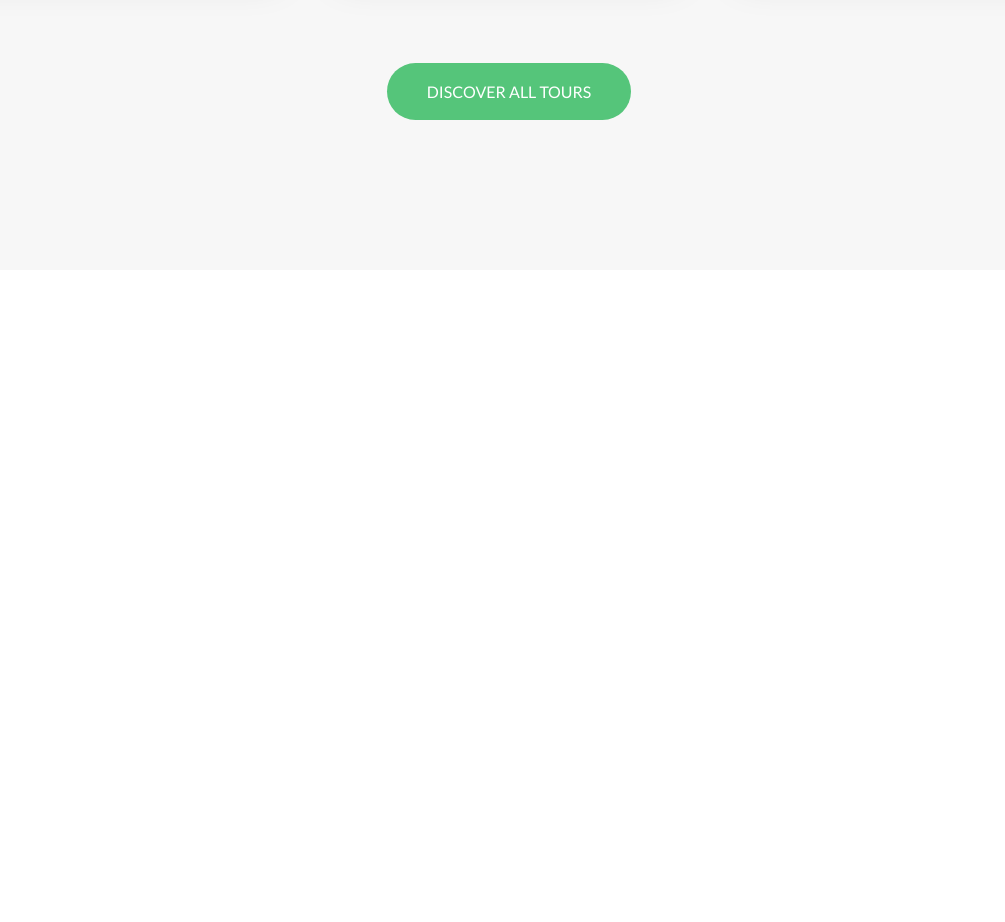
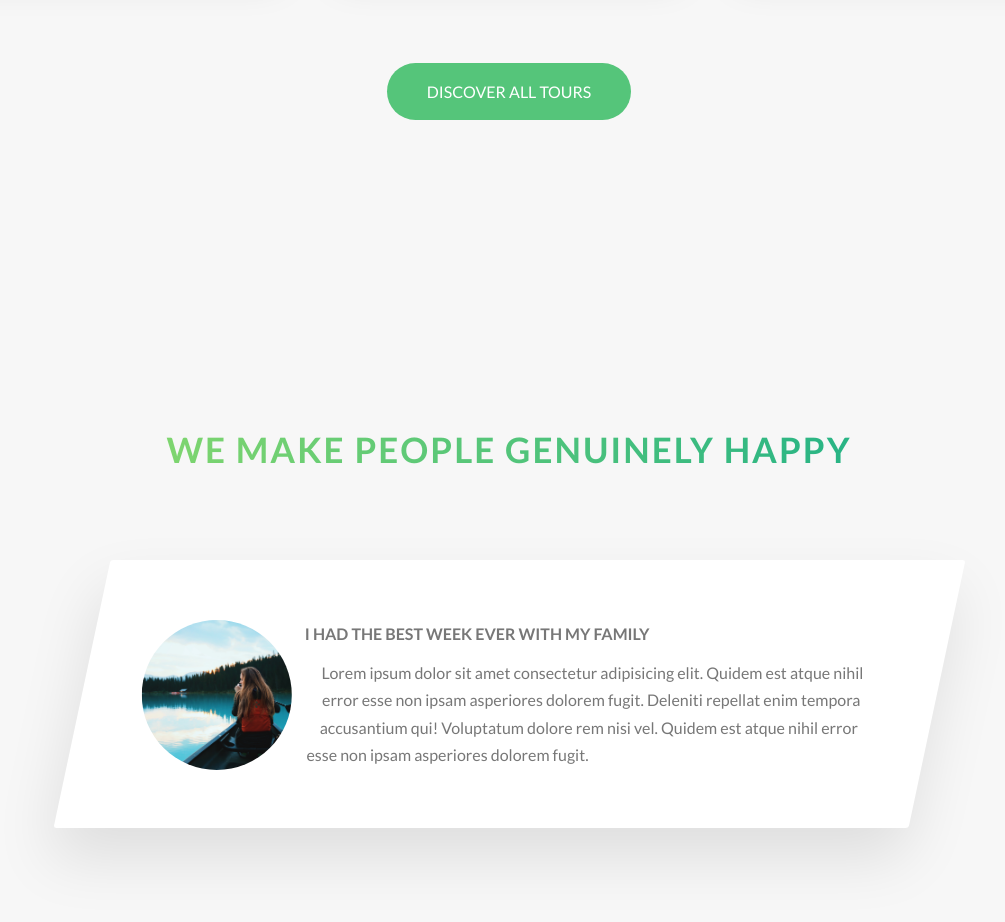
Before and after one commit to nikita-rudenko/html-css-practice, a website: page 15. Natours Project/index.html in a window 1280 px wide. Shown: the part 2917-3839 px from the top of the page, without its empty margins (131-1136 px from the left). Before the commit the page ends 3217 px from the top, so only its background shows below. Drawn offline with Linux system fonts and the light colour scheme.

Commit message:
build story component

```diff
--- a/15. Natours Project/index.html
+++ b/15. Natours Project/index.html
@@ -243,6 +243,38 @@
 					<a href="#" class="btn btn--green">Discover all tours</a>
 				</div>
 			</section>
+
+			<section class="section-stories">
+				<div class="u-center-text u-margin-bottom-big">
+					<h2 class="heading-secondary">
+						We make people genuinely happy
+					</h2>
+				</div>
+
+				<div class="row">
+					<div class="story">
+						<figure class="story__shape">
+							<img
+								class="story__image"
+								src="img/nat-8.jpg"
+								alt="Person on a tour."
+							/>
+						</figure>
+						<div class="story__text">
+							<h3 class="heading-tertiary u-margin-bottom-small">
+								I had the best week ever with my family
+							</h3>
+							<p>
+								Lorem ipsum dolor sit amet consectetur adipisicing elit. Quidem
+								est atque nihil error esse non ipsam asperiores dolorem fugit.
+								Deleniti repellat enim tempora accusantium qui! Voluptatum
+								dolore rem nisi vel. Quidem est atque nihil error esse non ipsam
+								asperiores dolorem fugit.
+							</p>
+						</div>
+					</div>
+				</div>
+			</section>
 		</main>
 
 		<!--	<section class="grid-test">
--- /dev/null
+++ b/15. Natours Project/sass/components/_story.scss
@@ -0,0 +1,30 @@
+.story {
+	width: 75%;
+	margin: 0 auto;
+	box-shadow: 0 3rem 6rem rgba($color-black, 0.1);
+	background-color: $color-white;
+	border-radius: 3px;
+	padding: 6rem;
+	padding-left: 9rem;
+	font-size: $default-font-size;
+	transform: skewX(-12deg);
+
+	&__shape {
+		width: 15rem;
+		height: 15rem;
+		float: left;
+		-webkit-shape-outside: circle(50% at 50% 50%);
+		shape-outside: circle(50% at 50% 50%);
+		-webkit-clip-path: circle(50% at 50% 50%);
+		clip-path: circle(50% at 50% 50%);
+		transform: translate(-3rem) skewX(12deg);
+	}
+
+	&__image {
+		height: 100%;
+	}
+
+	&__text {
+		transform: skewX(12deg);
+	}
+}
--- a/15. Natours Project/sass/main.scss
+++ b/15. Natours Project/sass/main.scss
@@ -11,6 +11,7 @@
 @import 'components/card';
 @import 'components/composition';
 @import 'components/feature-box';
+@import 'components/story';
 
 @import 'layout/grid';
 @import 'layout/header';
--- a/15. Natours Project/sass/pages/_home.scss
+++ b/15. Natours Project/sass/pages/_home.scss
@@ -26,3 +26,8 @@
 	padding: 25rem 0 15rem 0;
 	margin-top: -10rem;
 }
+
+.section-stories {
+	background-color: $color-grey-light-1;
+	padding: 15rem 0;
+}
```
Also changed, not shown: 15. Natours Project/css/style.css.
